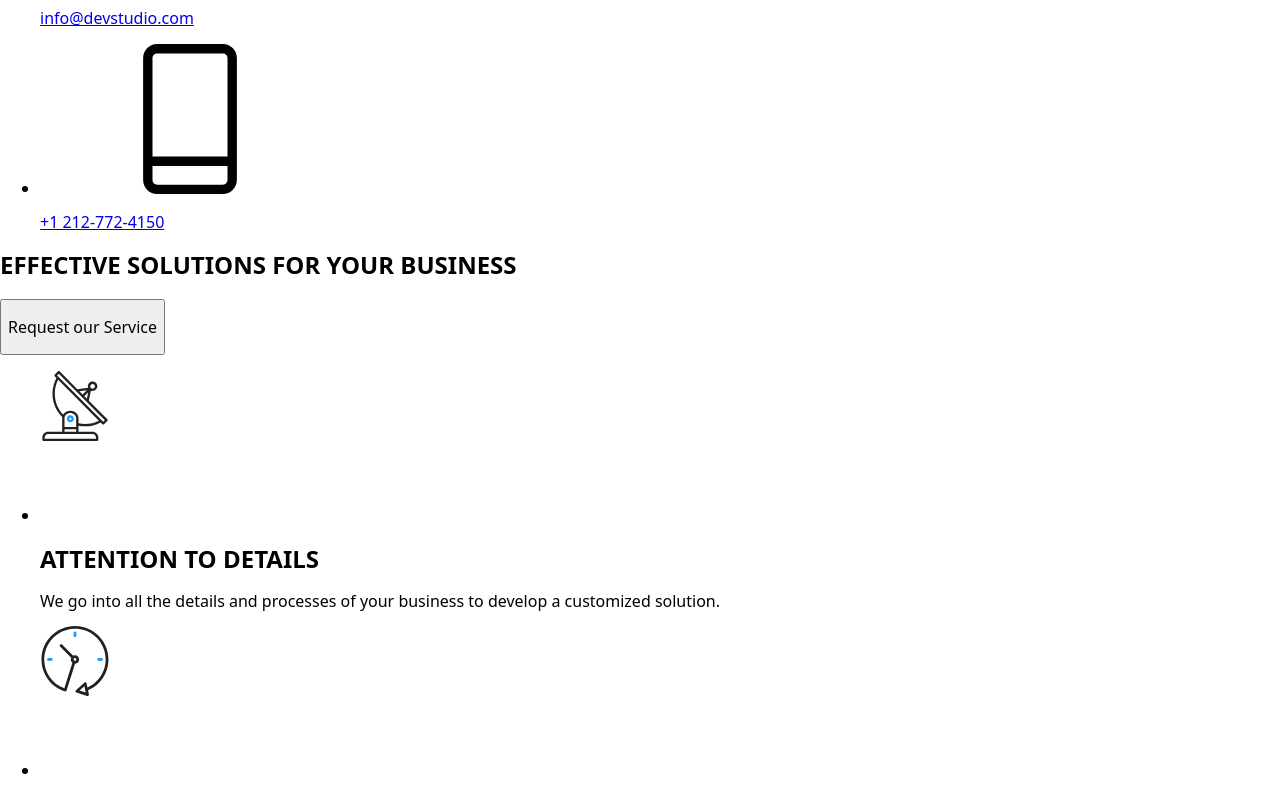
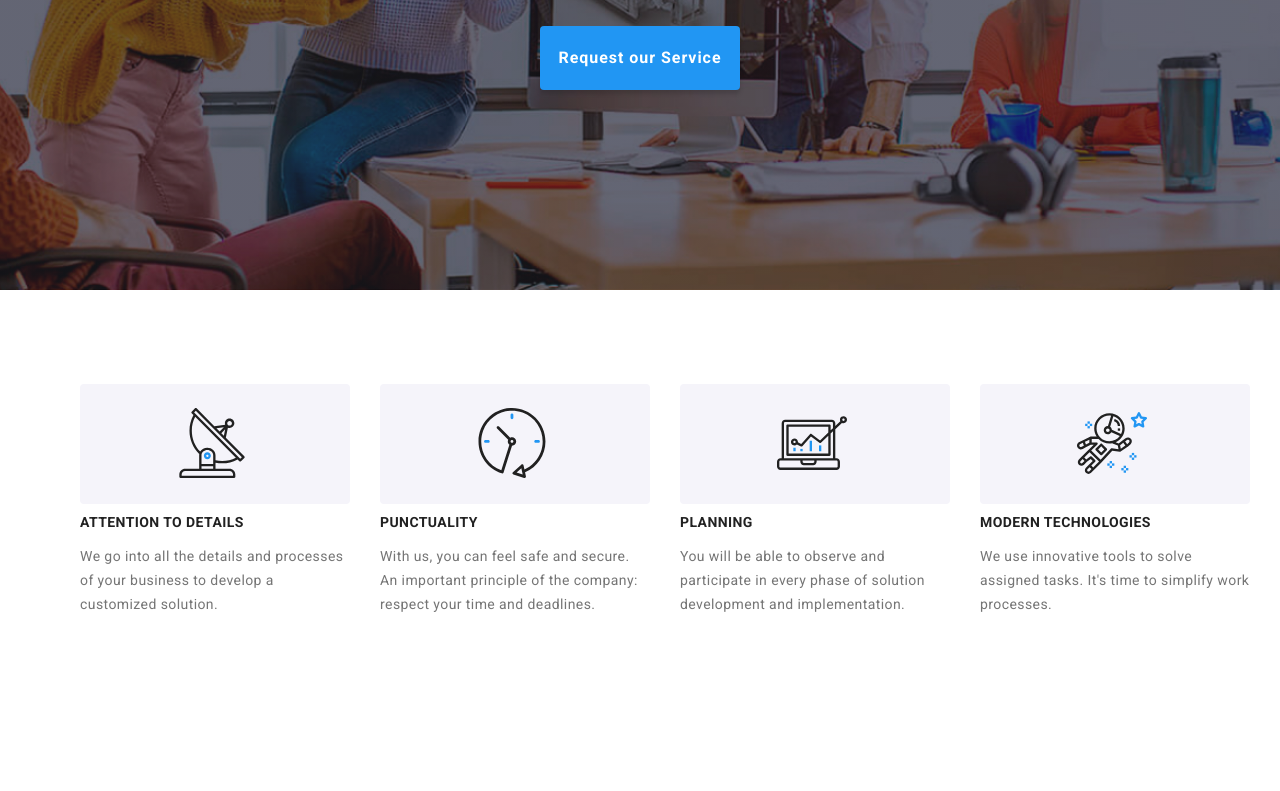
Before and after one commit to Alexandrgaby/goit-markup-hw-07, a plain HTML site: page index.html in a window 1280 px wide. Shown: the part 444-1235 px from the top of the page. Drawn offline with nearby package versions, Linux system fonts and the light colour scheme; the site is published under a folder, as on GitHub Pages, so addresses that start at the root find nothing.

Commit message:
updated-css-path-again

```diff
--- a/index.html
+++ b/index.html
@@ -8,7 +8,7 @@
       href="node_modules/modern-normalize/modern-normalize.css"
     />
     <!-- <link rel="stylesheet" href="css/style.css" /> -->
-    <link rel="stylesheet" href="/css/main.min.css" />
+    <link rel="stylesheet" href="css/main.min.css" />
     <link rel="preconnect" href="https://fonts.googleapis.com" />
     <link rel="preconnect" href="https://fonts.gstatic.com" crossorigin />
     <link
```
Also changed, not shown: portfolio.html (+1 -1 lines).
